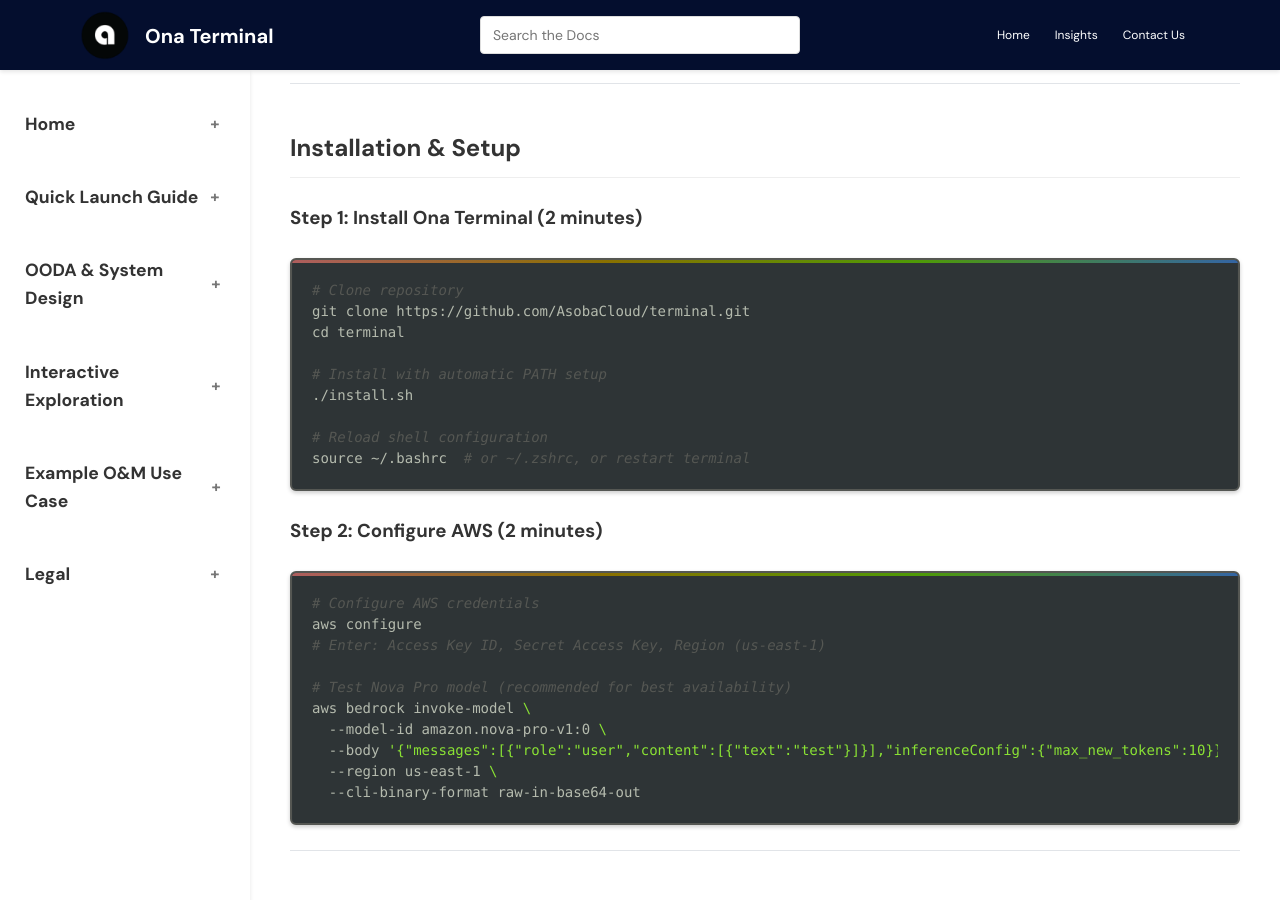
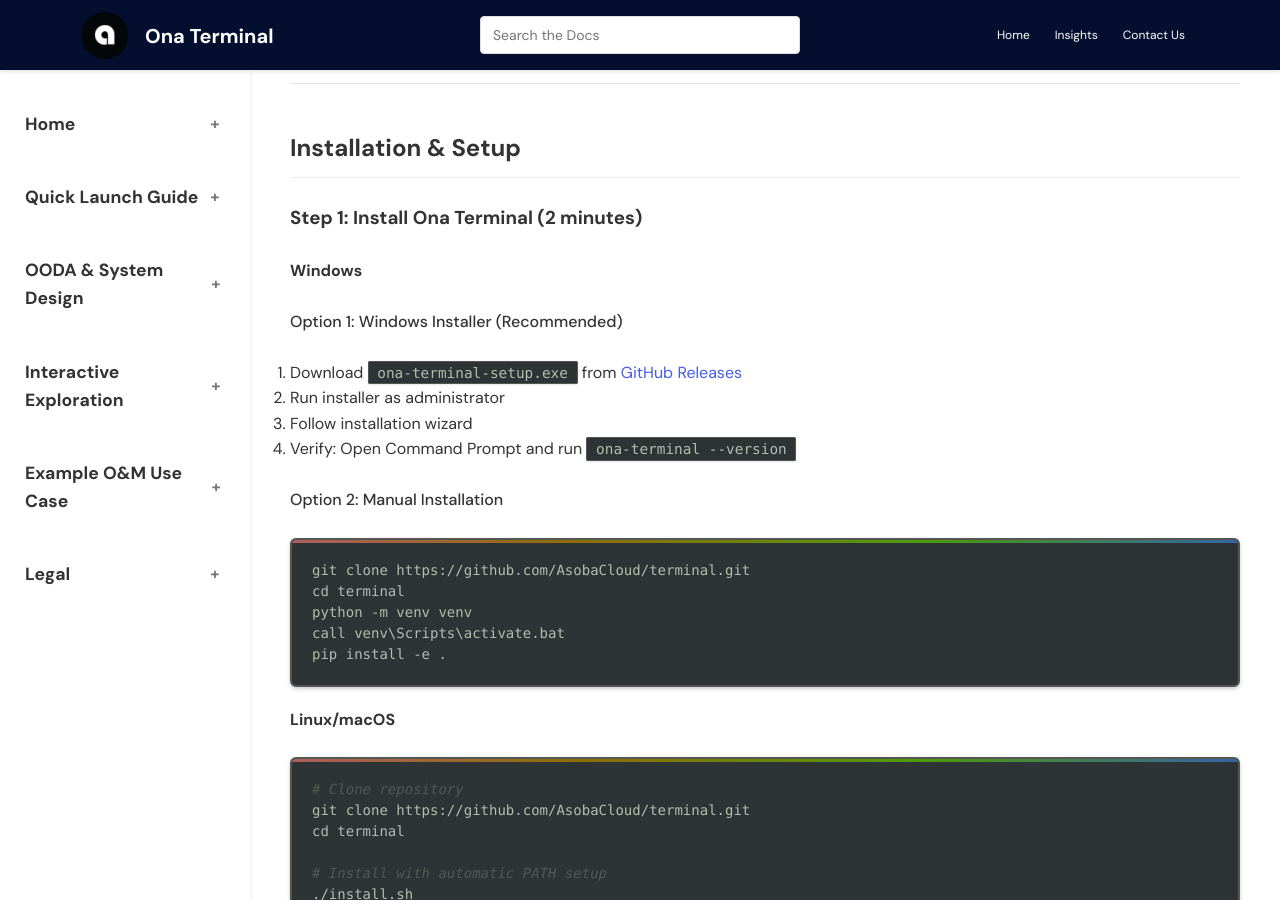
Before and after one commit to AsobaCloud/asobacode.github.io, a Jekyll site: the page built from developers.md, in a window 1280 px wide and 900 px high, scrolled down 556 px. Built offline with Jekyll 4.4.1, drawn with Linux system fonts in a browser that asks for light colours; comment, search, counter and statistics services are not loaded.

Commit message:
docs: fix GitHub pages documentation issues and add Windows installer support
- Fix index.md 'five minute setup' button to link to quick-launch.md instead of developers.md
- Update Windows installation instructions for new NSIS installer approach
- Add Windows installer option as recommended method in both quick-launch.md and developers.md
- Restore missing onaterminal-terminal.svg file recreated from screenshot.png
- Add Windows installation step SVGs (download, install, verify)
- Update documentation to reflect current installer capabilities

All changes align with the new Windows installer system using NSIS with professional
installation experience including Program Files installation, Start Menu shortcuts,
and optional PATH configuration.

````diff
--- a/developers.md
+++ b/developers.md
@@ -32,6 +32,23 @@ If you don't have AWS Bedrock access:
 
 ### Step 1: Install Ona Terminal (2 minutes)
 
+#### Windows
+**Option 1: Windows Installer (Recommended)**
+1. Download `ona-terminal-setup.exe` from [GitHub Releases](https://github.com/AsobaCloud/terminal/releases)
+2. Run installer as administrator
+3. Follow installation wizard
+4. Verify: Open Command Prompt and run `ona-terminal --version`
+
+**Option 2: Manual Installation**
+```cmd
+git clone https://github.com/AsobaCloud/terminal.git
+cd terminal
+python -m venv venv
+call venv\Scripts\activate.bat
+pip install -e .
+```
+
+#### Linux/macOS
 ```bash
 # Clone repository
 git clone https://github.com/AsobaCloud/terminal.git
````
Also changed, not shown: index.md (+1 -1 lines), quick-launch.md (+11 -1 lines), assets/images/onaterminal-terminal.svg (added), assets/images/windows-installer-step1.svg (added), assets/images/windows-installer-step2.svg (added), assets/images/windows-installer-step3.svg (added).
